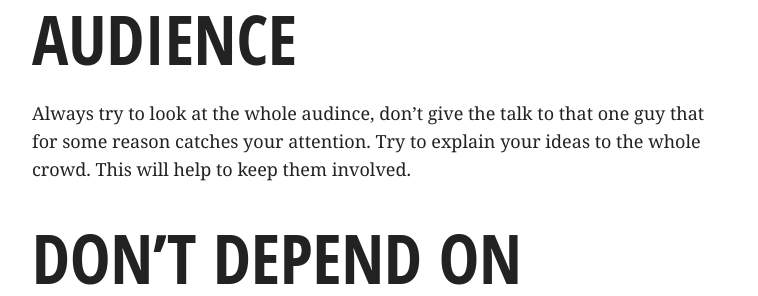
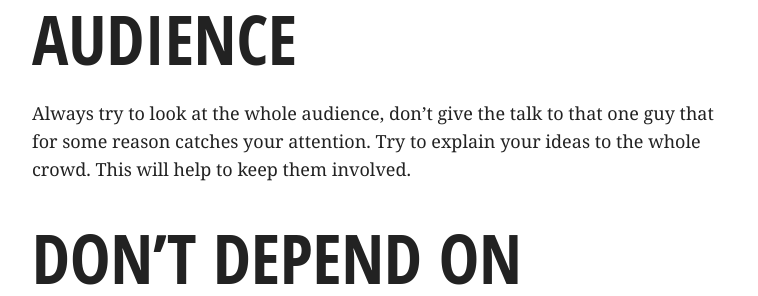
Before and after one commit to videlalvaro/videlalvaro.github.io, a Jekyll site: the page built from _posts/2012-06-23-conference-speaking-tips.md, in a window 1280 px wide and 900 px high, scrolled down 2215 px. Shown: the part 159-455 px from the top of the window, without its empty margins (260-1018 px from the left). Built offline with Jekyll 4.4.1, drawn with Linux system fonts in a browser that asks for light colours; comment, search, counter and statistics services are not loaded.

Commit message:
Fixed typos

```diff
--- a/_posts/2012-06-23-conference-speaking-tips.md
+++ b/_posts/2012-06-23-conference-speaking-tips.md
@@ -33,7 +33,7 @@ This one is so obvious that it hurts, but yes. Most of the time we speakers have
 
 ## Looking at the whole audience ##
 
-Always try to look at the whole audince, don't give the talk to that one guy that for some reason catches your attention. Try to explain your ideas to the whole crowd. This will help to keep them involved.
+Always try to look at the whole audience, don't give the talk to that one guy that for some reason catches your attention. Try to explain your ideas to the whole crowd. This will help to keep them involved.
 
 ## Don't depend on Internet Connection ##
 
```
Also changed, not shown: _posts/2011-04-30-an-army-of-minions-for-rabbitmq.md (+1 -1 lines).
